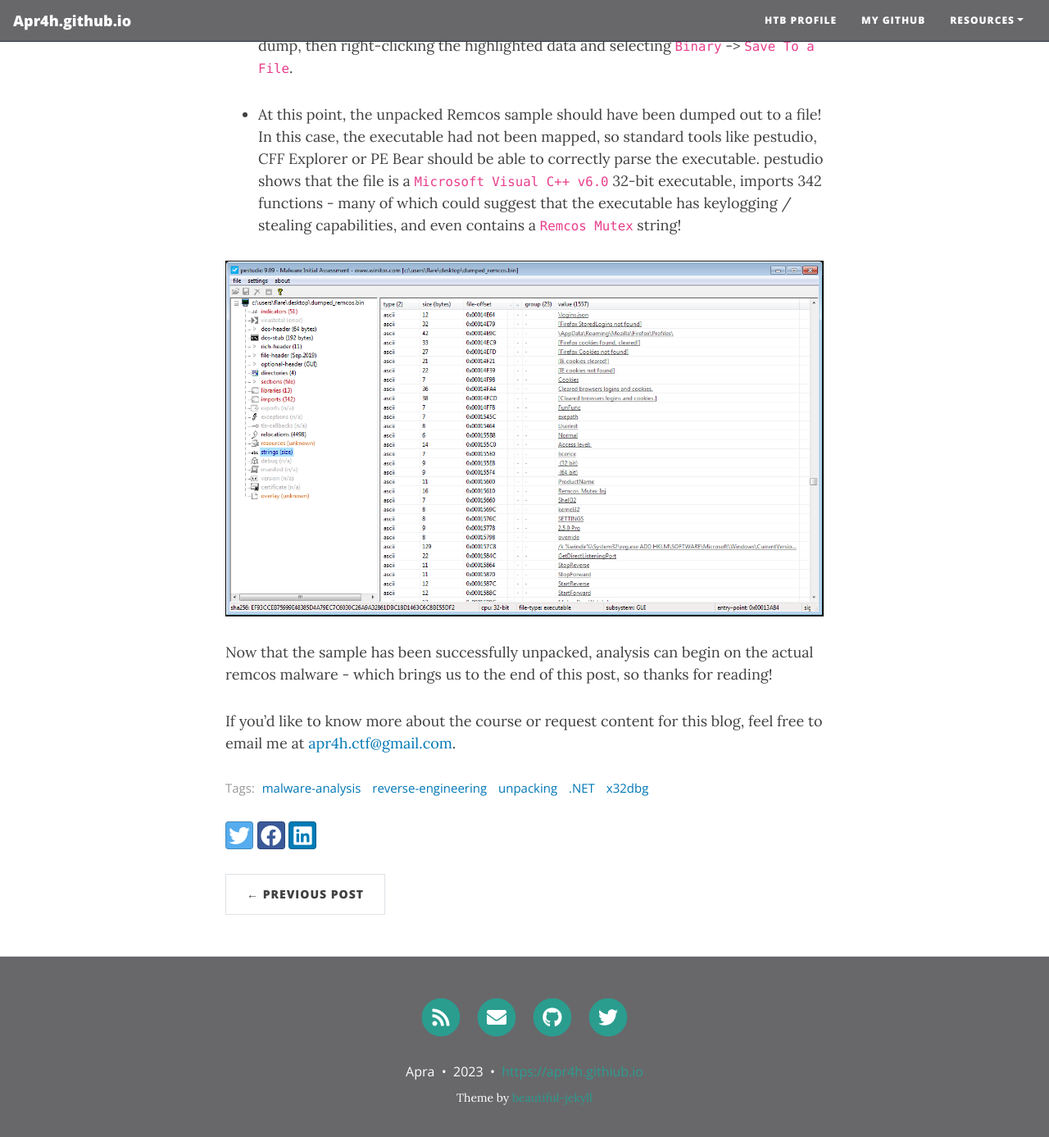
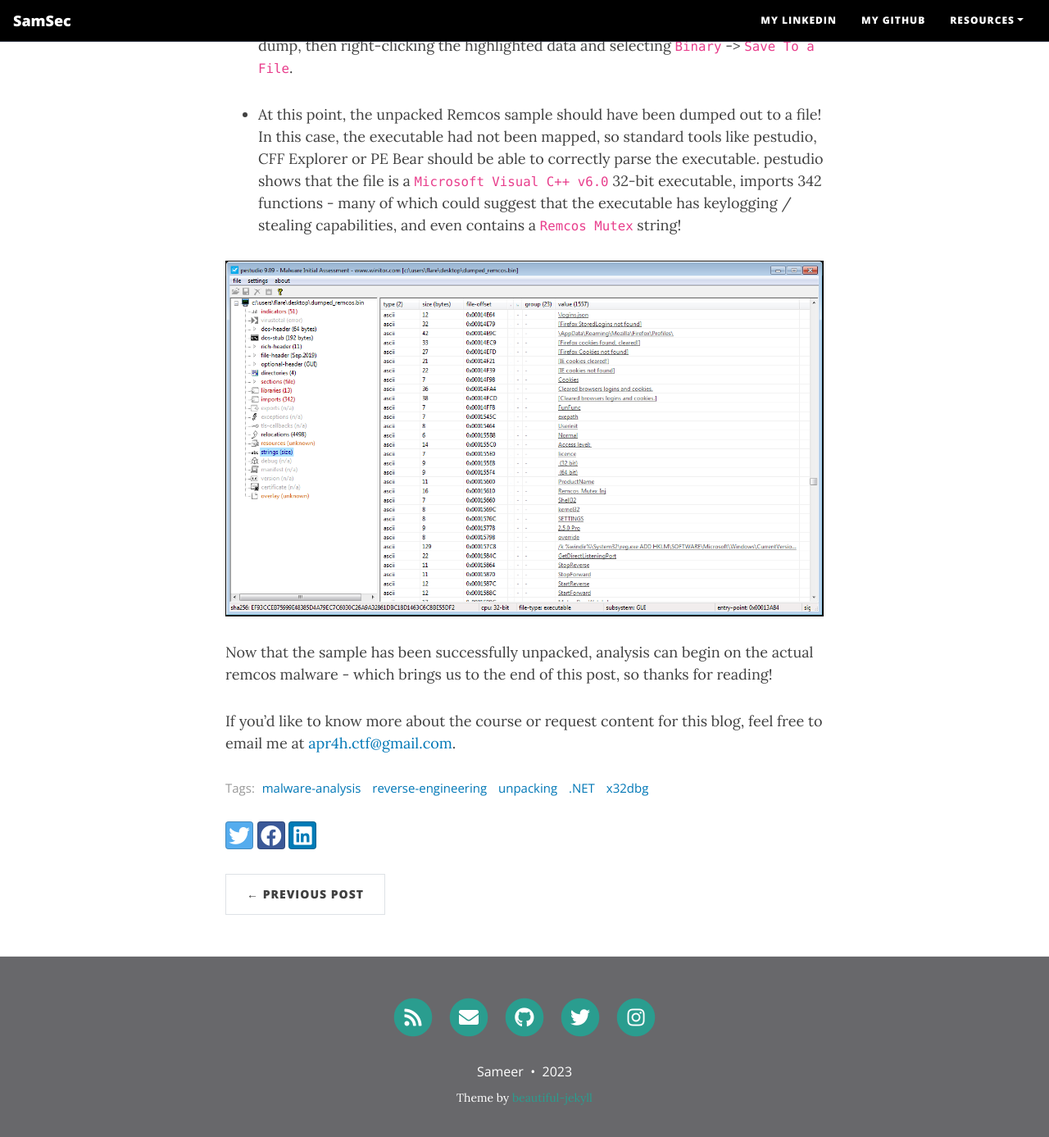
Before and after one commit to Sameer484/gh_pages, a Jekyll site: the page built from _posts/2021-05-01-Manually-Unpacking-Remcos-Malware.md, in a window 1280 px wide and 1400 px high, scrolled down 8217 px. Shown: the top 1387 px of the window at 82% size. Built offline with Jekyll 4.4.1, drawn with Linux system fonts in a browser that asks for light colours; nearby versions of some CDN libraries.

Commit message:
Update _config.yml

```diff
--- a/_config.yml
+++ b/_config.yml
@@ -1,29 +1,29 @@
 # --- Basic options --- #
 
 # Name of website
-title: Apr4h.github.io
+title: SamSec
 
 # Short description of your site
-description: CTF Writeups and sometimes other stuff too
+description: All cybersecurity related stuffs
 
 # Your name to show in the footer
-author: Apra
+author: Sameer
 
 # --- List of links in the navigation bar --- #
 
 navbar-links:
-  HTB Profile: "https://www.hackthebox.eu/profile/46633"
-  My Github: "https://github.com/Apr4h"
+  My Linkedin: "https://www.linkedin.com/in/samir-chapagain-667b83255"
+  My Github: "https://github.com/sameer484"
   Resources:
-    - Beautiful Jekyll: "https://beautifuljekyll.com"
-    - Learn markdown: "https://www.markdowntutorial.com/"
+    - Beautiful Jekyll: ""
+    - Learn markdown: ""
 
 
 # --- Logo --- #
 
 # Image to show in the navigation bar - works best with a square image
 # Remove this parameter if you don't want an image in the navbar
-avatar: "/assets/img/3jd.png"
+avatar: "/assets/img/photo.png"
 
 # By default, the image is cut into a circle. You can disable this behaviour by setting 'round-avatar: false'
 round-avatar: true
@@ -39,19 +39,19 @@ round-avatar: true
 # Uncomment the links you want to show and add your information to each one.
 # If you don't want to show a link to an RSS feed, set rss to "false".
 social-network-links:
-  email: "apr4h.ctf@gmail.com"
-  github: Apr4h
+  email: "sameerchapagain484@gmail.com"
+  github: Sameer484
   rss: true
-  twitter: _Apr4h
+  twitter: sameer_cpg
 #  reddit: yourname
 #  linkedin: daattali
 #  xing: yourname
 #  stackoverflow: "3943160/daattali"
 #  snapchat: deanat78
-#  instagram: deanat78
+  instagram: sameer_cpg
 #  youtube: user/deanat78
 #  spotify: yourname
-#  telephone: +14159998888
+#  telephone: sdf
 #  steam: deanat78
 #  twitch: yourname
 #  yelp: yourname
@@ -70,7 +70,6 @@ share-links-active:
 
 # How to display the link to your website in the footer
 # Remove this if you don't want a link in the footer
-url-pretty: "https://apr4h.githiub.io"
 
 # Create a "tags" index page and make tags on each post clickable
 link-tags: true
@@ -82,7 +81,7 @@ excerpt_length: 50
 
 # Personalize the colors in your website. Colour values can be any valid CSS colour
 
-navbar-col: "#68686b"
+navbar-col: "#000000"
 navbar-text-col: "#ffffff"
 navbar-border-col: "#2d3142"
 page-col: "#ffffff"
```
